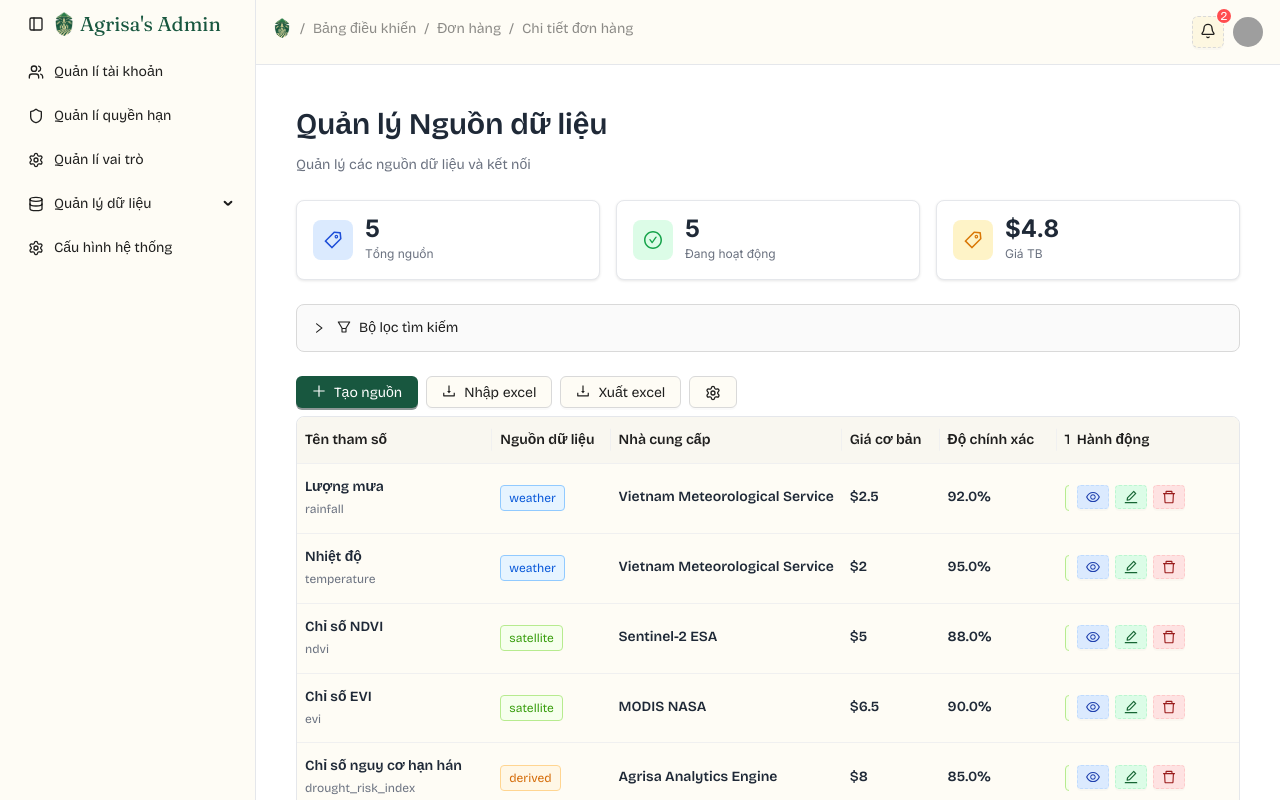
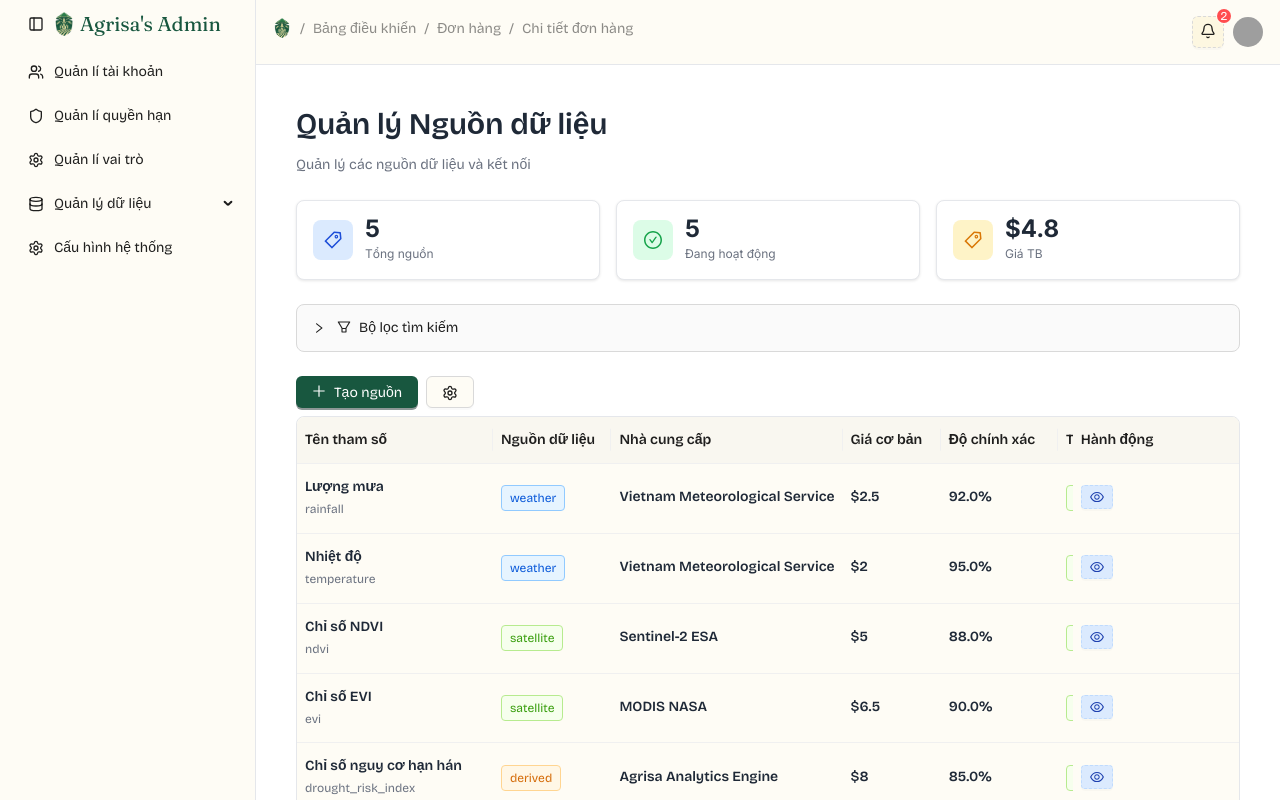
Before and after one commit to ThinhPhoenix/agrisa_admin, a Next.js app: page /data/sources in a window 1280 px wide. Built offline with nearby package versions, Linux system fonts and the light colour scheme; grey boxes are pictures that could not be loaded.

Commit message:
refactor(sources): remove unused edit and delete buttons from sources page - data source view only

```diff
--- a/src/app/(internal)/data/sources/page.js
+++ b/src/app/(internal)/data/sources/page.js
@@ -6,9 +6,6 @@ import CustomTable from "@/components/custom-table";
 import { useData } from "@/services/hooks/data/use-data";
 import {
   CheckCircleOutlined,
-  DeleteOutlined,
-  DownloadOutlined,
-  EditOutlined,
   EyeOutlined,
   FilterOutlined,
   PlusOutlined,
@@ -196,20 +193,6 @@ export default function SourcesPage() {
               <EyeOutlined size={14} />
             </Button>
           </Link>
-          <Button
-            type="dashed"
-            size="small"
-            className="data-action-btn !bg-green-100 !border-green-200 !text-green-800 hover:!bg-green-200"
-          >
-            <EditOutlined size={14} />
-          </Button>
-          <Button
-            type="dashed"
-            size="small"
-            className="data-action-btn !bg-red-100 !border-red-200 !text-red-800 hover:!bg-red-200"
-          >
-            <DeleteOutlined size={14} />
-          </Button>
         </div>
       ),
     },
@@ -354,8 +337,6 @@ export default function SourcesPage() {
               Tạo nguồn
             </Button>
           </Link>
-          <Button icon={<DownloadOutlined />}>Nhập excel</Button>
-          <Button icon={<DownloadOutlined />}>Xuất excel</Button>
           <SelectedColumn
             columns={columns}
             visibleColumns={visibleColumns}
```
